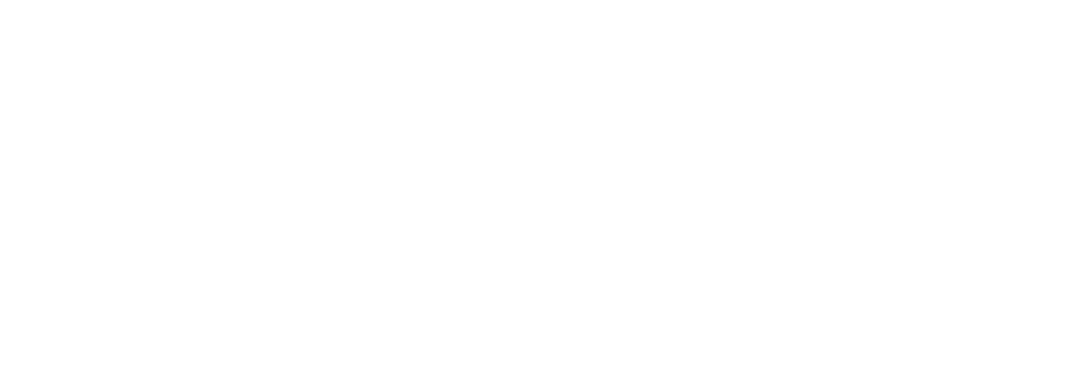
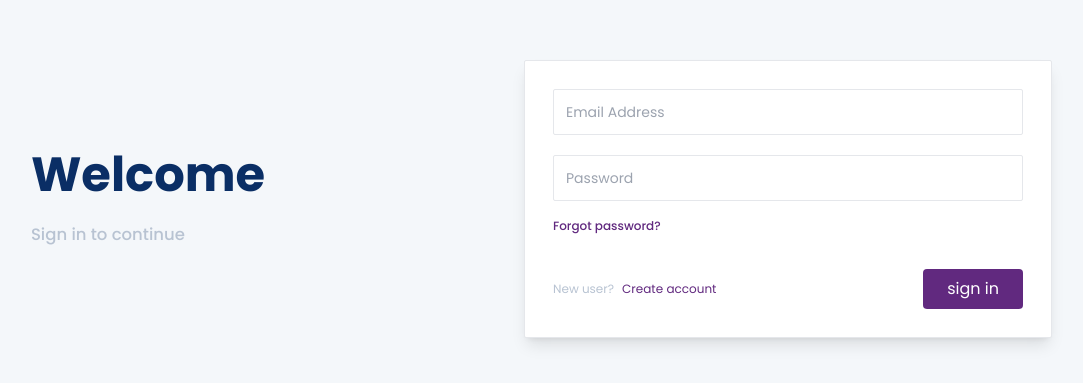
Before and after one commit to folajhimie/swift-ticket, a React (Vite) app: page /auth/signin in a window 1280 px wide. Before the commit this address had no page. Shown: the part 201-584 px from the top of the page, without its empty margins (172-1255 px from the left). Built offline with nearby package versions, Linux system fonts and the light colour scheme.

Commit message:
working on the sign in page for swift ticket..

```diff
--- a/src/App.tsx
+++ b/src/App.tsx
@@ -14,6 +14,10 @@ import LayoutItem from "./components/Landing/LayoutItem";
 import Landing from "./components/Landing/Landing";
 // import Square from './components/Navbar/Square';
 // import Resources from './components/Navbar/Resources/Index'
+import Register from "./page/register/Register";
+import SignIn from "./page/sign-in/SignIn";
+
+
 
 function App() {
 
@@ -37,6 +41,14 @@ function App() {
             />
             {/* <Route path="tasks" element={<Ferry />} /> */}
           </Route>
+          <Route
+            path="/auth/signin"
+            element={<SignIn/>}
+          />
+          <Route
+            path="/auth/register"
+            element={<Register/>}
+          />
         </Routes>
 
         {/* <Routes>
--- a/src/components/Landing/Landing.tsx
+++ b/src/components/Landing/Landing.tsx
@@ -1,7 +1,7 @@
-import { useState } from 'react';
+// import { useState } from 'react';
 import TopBar from './TopBar';
 import Savings from './Savings';
-import { SelectedPage } from '@/shared/types';
+// import { SelectedPage } from '@/shared/types';
 import MiddleBar from './MiddleBar';
 import Sponsor from './sponsor';
 import Footer from './Footer'
@@ -12,15 +12,14 @@ import Footer from './Footer'
 
 const Landing = () => {
 
-    const [selectedPage, setSelectedPage] = useState<SelectedPage>(
-        SelectedPage.Home
-    );
+    // const [selectedPage, setSelectedPage] = useState<SelectedPage>(
+    //     SelectedPage.Home
+    // );
 
     return (
         <div>
             <TopBar
-            selectedPage={selectedPage}
-            setSelectedPage={setSelectedPage}
+
             />
             <Savings/>
             <MiddleBar/>
--- a/src/components/Landing/Navbar.tsx
+++ b/src/components/Landing/Navbar.tsx
@@ -4,6 +4,7 @@ import { HiOutlineMenu, HiOutlineX } from "react-icons/hi";
 // import { Slide } from "react-awesome-reveal";
 // import Link from "./Link";
 import Linking from "./Link";
+import { Link } from "react-router-dom";
 import { SelectedPage } from "../../shared/types";
 import useMediaQuery from "@/hooks/useMediaQuery";
 import SecondaryButton from "@/shared/SecondaryButton";
@@ -198,12 +199,16 @@ const Navbar = ({ isTopOfPage, selectedPage, setSelectedPage }: Props) => {
 
                                 </div>
                                 <div className=" flex items-center justify-center xl:w-5/6 lg:w-5/6">
-                                    <PrimaryButton setSelectedPage={setSelectedPage}>
-                                        Sign in
-                                    </PrimaryButton>
-                                    <SecondaryButton setSelectedPage={setSelectedPage}>
-                                        Create free account
-                                    </SecondaryButton>
+                                    <Link className="flex items-center" to="/auth/signin">
+                                        <PrimaryButton>
+                                            Sign in
+                                        </PrimaryButton>
+                                    </Link>
+                                    <Link className="flex items-center" to="/auth/register">
+                                        <SecondaryButton>
+                                            Create free account
+                                        </SecondaryButton>
+                                    </Link>
                                 </div>
                             </div>
 
--- a/src/components/Navbar/Index.tsx
+++ b/src/components/Navbar/Index.tsx
@@ -9,7 +9,8 @@ import useMediaQuery from "@/hooks/useMediaQuery";
 import SecondaryButton from "@/shared/SecondaryButton";
 import PrimaryButton from "@/shared/PrimaryButton";
 import Square from "../../components/Navbar/Square";
-import Resources from '../../components/Navbar/Resources/Index'
+import Resources from '../../components/Navbar/Resources/Index';
+import { Link } from "react-router-dom";
 
 // import { TiLocationArrow } from "react-icons/ti";
 
@@ -183,12 +184,16 @@ const Navbar = ({ isTopOfPage, selectedPage, setSelectedPage }: Props) => {
 
                                 </div>
                                 <div className=" flex items-center justify-center xl:w-5/6 lg:w-5/6">
-                                    <PrimaryButton setSelectedPage={setSelectedPage}>
-                                        Sign in
-                                    </PrimaryButton>
-                                    <SecondaryButton setSelectedPage={setSelectedPage}>
-                                        Create free account
-                                    </SecondaryButton>
+                                    <Link className="link flex items-center" to="/auth/signin">
+                                        <PrimaryButton>
+                                            Sign in
+                                        </PrimaryButton>
+                                    </Link>
+                                    <Link className="link flex items-center" to="/auth/register">
+                                        <SecondaryButton>
+                                            Create free account
+                                        </SecondaryButton>
+                                    </Link>
                                 </div>
                             </div>
 
--- /dev/null
+++ b/src/page/register/Register.tsx
@@ -0,0 +1,11 @@
+import React from 'react'
+
+
+
+const Register = () => {
+  return (
+    <div>register</div>
+  )
+}
+
+export default Register
--- /dev/null
+++ b/src/page/sign-in/SignIn.tsx
@@ -0,0 +1,126 @@
+// import React, { useEffect, useRef, useState } from 'react';
+// import iphone from '../../assets/pictures/iPhone_12.png';
+// import all from '../../assets/svg/all.svg';
+import { Link } from "react-router-dom";
+
+const SignUp = () => {
+
+  // const navigate = useNavigate();
+  // const dispatch = useDispatch();
+  // const [login, { isLoading }] = useLoginMutation();
+
+
+
+  // const emailInput = useRef();
+
+  // create a ref for the password input field
+
+
+  // var { password, email } = userData;
+
+  // const isInvalid = password === "" || email === "";
+
+
+  // useEffect(() => {
+  //   emailInput.current.focus();
+  //   passwordInput.current.focus();
+  // }, []);
+
+
+
+
+
+
+
+
+
+
+  return (
+    <section className="">
+      <div className='bg-[#F4F7FA] h-screen'>
+        <div className="grid md:grid-cols-2 xs:grid-cols-1 justify-center flex-row h-screen">
+          <div className='flex justify-center items-start bg-[#F4F7FA] md:flex sm:hidden xs:hidden '>
+            <div className='flex justify-center flex-col p-10 h-screen'>
+              <h2 className="text-[#0A2E65] text-start font-bold md:text-5xl xs:text-3xl leading-[4rem] mb-6 font-poppins">
+                Welcome
+              </h2>
+              <div className='text-start font-medium text-[#b8c3d2] text-[16.5px]'>
+                Sign in to continue
+              </div>
+            </div>
+          </div>
+          <div className='flex md:flex-col md:justify-center  bg-[#F4F7FA] px-10 xs:justify-center xs:flex-row md:items-stretch xs:items-center h-screen'>
+            <form
+              className="border rounded-sm p-7 shadow-lg bg-white  mx-4"
+              method="POST"
+            >
+              <div className="">
+
+                <div className="flex">
+                  <input
+                    type="email"
+                    name="email"
+                    id="email"
+                    className="w-full pl-3 pr-3 py-3 border rounded-sm border-gray-200 outline-none focus:border-[#61297F] text-sm"
+                    placeholder="Email Address"
+                    required
+                  />
+                </div>
+              </div>
+
+              <div className="mt-5 w-full">
+
+                <div className="">
+                  <div className="flex">
+                    <input
+                      type="password"
+                      name="password"
+                      id="password"
+                      placeholder="Password"
+                      className="w-full pl-3 pr-3 py-3 rounded-sm border border-gray-200 outline-none focus:border-[#61297F] text-sm"
+                      autoComplete="off"
+                      required
+                    />
+
+                  </div>
+                </div>
+              </div>
+
+              <div className="my-3">
+                <Link
+                  to="/auth/forgot-password"
+                  className="text-xs font-medium text-[#61297F] my-6"
+                >
+                  Forgot password?
+                </Link>
+
+              </div>
+
+              <div className="flex justify-between mt-8">
+                <div className="flex justify-center items-center xs:flex-col md:flex-row">
+                  <span className="text-xs text-[#b8c3d2]">
+                    New user?
+                  </span>
+                  <span className="text-[#61297F] text-xs ml-2">
+                    Create account
+                  </span>
+                </div>
+
+                <div>
+                  <Link to="/">
+                    <button className="bg-[#61297F] py-2 rounded text-white px-6">
+                      sign in
+                    </button>
+                  </Link>
+                </div>
+              </div>
+            </form>
+          </div>
+        </div>
+      </div>
+
+    </section>
+  );
+}
+
+export default SignUp;
--- a/src/shared/PrimaryButton.tsx
+++ b/src/shared/PrimaryButton.tsx
@@ -1,21 +1,19 @@
 import React from "react";
-import AnchorLink from "react-anchor-link-smooth-scroll";
-import { SelectedPage } from "./types";
+// import AnchorLink from "react-anchor-link-smooth-scroll";
+// import { SelectedPage } from "./types";
 
 type Props = {
     children: React.ReactNode;
-    setSelectedPage: (value: SelectedPage) => void;
+    // setSelectedPage: (value: SelectedPage) => void;
 };
 
-function PrimaryButton({ children, setSelectedPage }: Props) {
+function PrimaryButton({ children }: Props) {
     return (
-        <AnchorLink
-          className="rounded-md bg-white border font-semibold px-8 py-2 text-[#61297F] sm:text-xs sm:py-3 sm:px-6 mr-4 lg:text-xs lg:w-fit xl:w-fit"
-          onClick={() => setSelectedPage(SelectedPage.ContactUs)}
-          href={`#${SelectedPage.ContactUs}`}
+        <div
+          className="cursor rounded-md bg-white border font-semibold px-8 py-2 text-[#61297F] sm:text-xs sm:py-3 sm:px-6 mr-4 lg:text-xs lg:w-fit xl:w-fit"
         >
           {children}
-        </AnchorLink>
+        </div>
       );
 }
 
--- a/src/shared/SecondaryButton.tsx
+++ b/src/shared/SecondaryButton.tsx
@@ -1,22 +1,20 @@
 import React from "react";
-import AnchorLink from "react-anchor-link-smooth-scroll";
-import { SelectedPage } from "./types";
+// import AnchorLink from "react-anchor-link-smooth-scroll";
+// import { SelectedPage } from "./types";
 
 type Props = {
   children: React.ReactNode;
-  setSelectedPage: (value: SelectedPage) => void;
+  // setSelectedPage: (value: SelectedPage) => void;
 };
 
-const ActionButton = ({ children, setSelectedPage }: Props) => {
+const SecondaryButton = ({ children }: Props) => {
   return (
-    <AnchorLink
-      className="rounded-md bg-[#61297F] font-medium px-8 py-2 text-white sm:text-xs sm:py-3 sm:px-6 lg:text-xs lg:w-fit xl:w-fit"
-      onClick={() => setSelectedPage(SelectedPage.ContactUs)}
-      href={`#${SelectedPage.ContactUs}`}
+    <div
+      className="cursor rounded-md bg-[#61297F] font-medium px-8 py-2 text-white sm:text-xs sm:py-3 sm:px-6 lg:text-xs lg:w-fit xl:w-fit"
     >
       {children}
-    </AnchorLink>
+    </div>
   );
 };
 
-export default ActionButton;
+export default SecondaryButton;
--- a/src/shared/types.ts
+++ b/src/shared/types.ts
@@ -3,6 +3,8 @@ export enum SelectedPage {
   Products = "tickets",
   Company = "fareprices",
   ContactUs = "faqs",
+  Register = "register",
+  SignUp = "signUp"
 }
 
 export enum SelectedTabs {
```
Also changed, not shown: src/components/Landing/Footer.tsx (+5 -5 lines), src/components/Landing/TopBar.tsx (+7 -7 lines).
